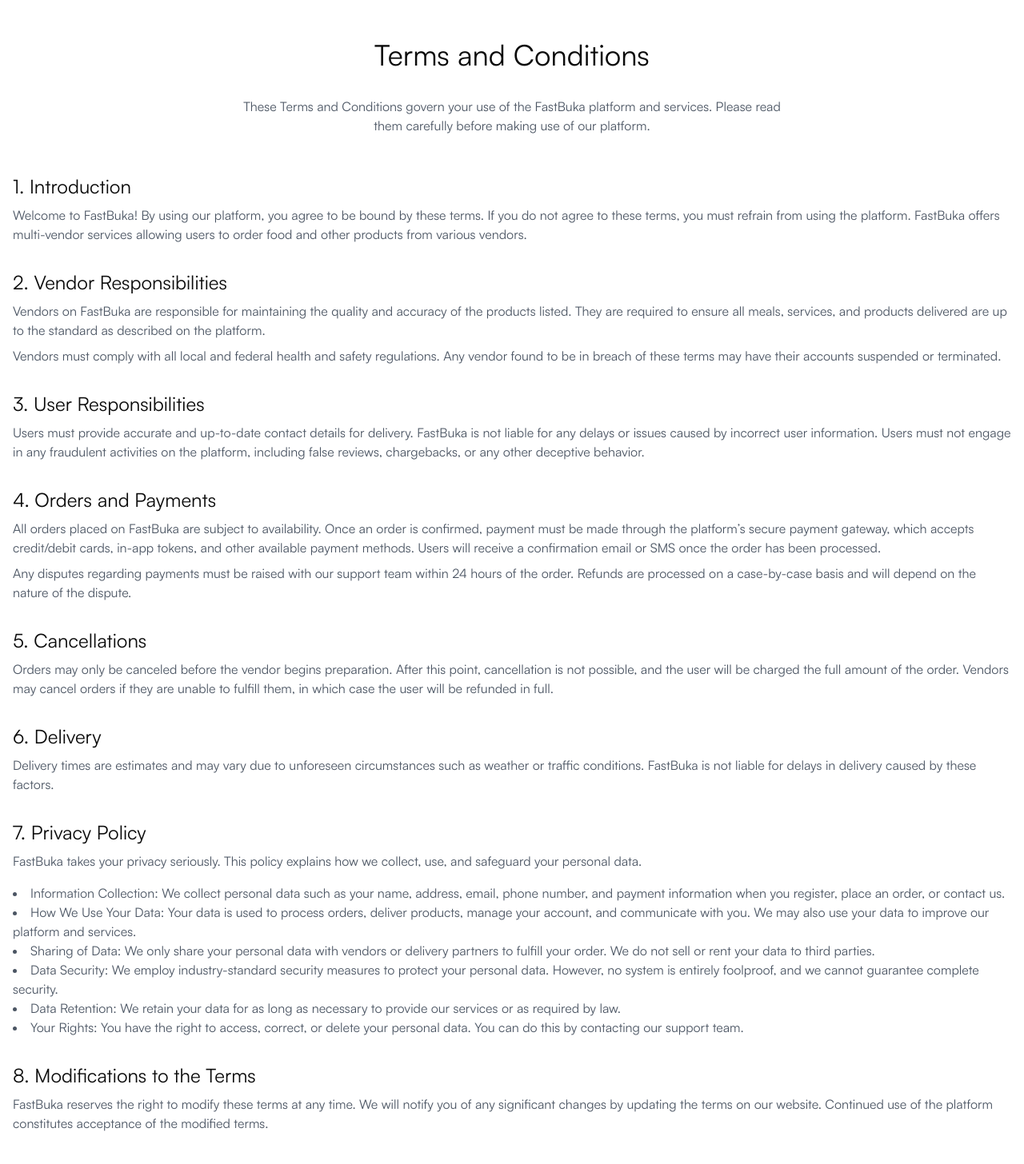
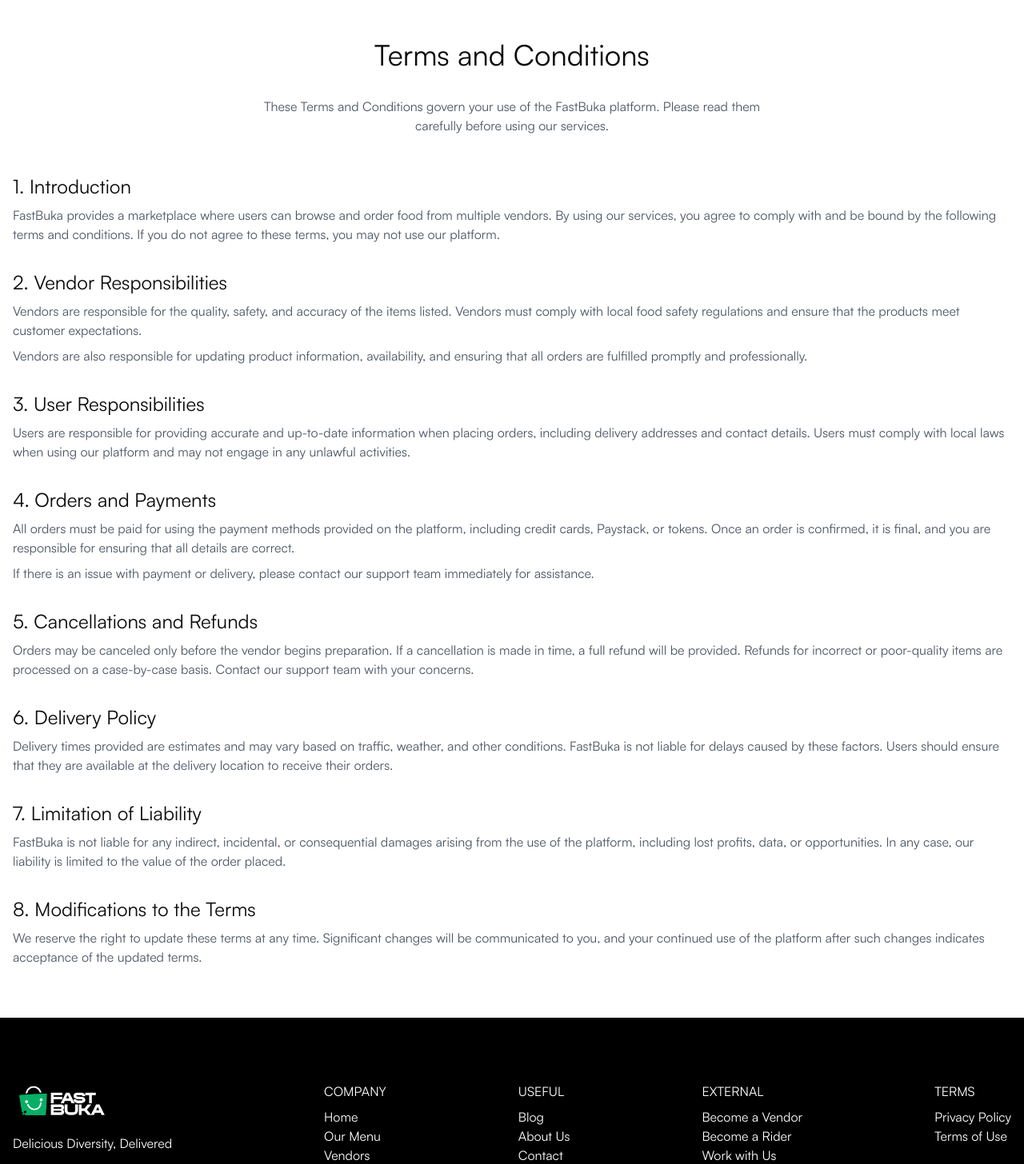
Before and after one commit to fastbuka/www.fastbuka.com, a Next.js app: page /terms in a window 1280 px wide. Shown: the part 360-1816 px from the top of the page at 80% size. Built offline with nearby package versions, Linux system fonts and the light colour scheme.

Commit message:
added terms and privacy pages

```diff
--- a/src/app/auth/register.tsx
+++ b/src/app/auth/register.tsx
@@ -36,7 +36,7 @@
                 />
               </div>
 
-              <button className="w-full bg-green-600 text-white py-3 rounded-lg">Create Account</button>
+              <Button className="w-full bg-green-600 text-white py-3 rounded-lg">Create Account</Button>
             </form>
 
             <p className="text-center text-gray-600 mt-6">
--- a/src/app/partner/page.tsx
+++ b/src/app/partner/page.tsx
@@ -47,7 +47,7 @@
       <section className="bg-green-50 py-16 rounded-lg shadow-lg">
         <h3 className="text-2xl font-bold text-center text-green-600 mb-6">Fill out the form to Partner with Us</h3>
         <p className="text-center text-gray-600 max-w-2xl mx-auto mb-12">
-          We are actively looking for partners in various areas. Please fill out the form below to express your interest, and we will get back to you shortly.
+          We are actively looking for partners in various areas. Please fill out the form below to express your interest, and we'll get back to you shortly.
         </p>
 
         {/* Form */}
--- a/src/app/terms/page.tsx
+++ b/src/app/terms/page.tsx
@@ -6,13 +6,16 @@
   return (
     <div>
       {/* Breadcrumb */}
-      <BreadCrumb items={[{ name: "Home", href: "/" }, { name: "Terms & Privacy", href: "/terms" }]} title="Terms & Privacy" />
+      <BreadCrumb
+        items={[{ name: "Home", href: "/" }, { name: "Terms & Conditions", href: "/terms" }]}
+        title="Terms & Conditions"
+      />
 
       {/* Terms and Conditions Section */}
       <div className="py-16 max-w-7xl mx-auto px-4">
         <h1 className="text-4xl font-bold text-center mb-8">Terms and Conditions</h1>
         <p className="text-center text-gray-600 max-w-2xl mx-auto mb-12">
-          These Terms and Conditions govern your use of the FastBuka platform and services. Please read them carefully before making use of our platform.
+          These Terms and Conditions govern your use of the FastBuka platform. Please read them carefully before using our services.
         </p>
 
         <div className="space-y-8">
@@ -20,7 +23,7 @@
           <section>
             <h2 className="text-2xl font-semibold">1. Introduction</h2>
             <p className="text-gray-600 mt-2">
-              Welcome to FastBuka! By using our platform, you agree to be bound by these terms. If you do not agree to these terms, you must refrain from using the platform. FastBuka offers multi-vendor services allowing users to order food and other products from various vendors.
+              FastBuka provides a marketplace where users can browse and order food from multiple vendors. By using our services, you agree to comply with and be bound by the following terms and conditions. If you do not agree to these terms, you may not use our platform.
             </p>
           </section>
 
@@ -28,10 +31,10 @@
           <section>
             <h2 className="text-2xl font-semibold">2. Vendor Responsibilities</h2>
             <p className="text-gray-600 mt-2">
-              Vendors on FastBuka are responsible for maintaining the quality and accuracy of the products listed. They are required to ensure all meals, services, and products delivered are up to the standard as described on the platform.
+              Vendors are responsible for the quality, safety, and accuracy of the items listed. Vendors must comply with local food safety regulations and ensure that the products meet customer expectations.
             </p>
             <p className="text-gray-600 mt-2">
-              Vendors must comply with all local and federal health and safety regulations. Any vendor found to be in breach of these terms may have their accounts suspended or terminated.
+              Vendors are also responsible for updating product information, availability, and ensuring that all orders are fulfilled promptly and professionally.
             </p>
           </section>
 
@@ -39,7 +42,7 @@
           <section>
             <h2 className="text-2xl font-semibold">3. User Responsibilities</h2>
             <p className="text-gray-600 mt-2">
-              Users must provide accurate and up-to-date contact details for delivery. FastBuka is not liable for any delays or issues caused by incorrect user information. Users must not engage in any fraudulent activities on the platform, including false reviews, chargebacks, or any other deceptive behavior.
+              Users are responsible for providing accurate and up-to-date information when placing orders, including delivery addresses and contact details. Users must comply with local laws when using our platform and may not engage in any unlawful activities.
             </p>
           </section>
 
@@ -47,62 +50,42 @@
           <section>
             <h2 className="text-2xl font-semibold">4. Orders and Payments</h2>
             <p className="text-gray-600 mt-2">
-              All orders placed on FastBuka are subject to availability. Once an order is confirmed, payment must be made through the platform’s secure payment gateway, which accepts credit/debit cards, in-app tokens, and other available payment methods. Users will receive a confirmation email or SMS once the order has been processed.
+              All orders must be paid for using the payment methods provided on the platform, including credit cards, Paystack, or tokens. Once an order is confirmed, it is final, and you are responsible for ensuring that all details are correct.
             </p>
             <p className="text-gray-600 mt-2">
-              Any disputes regarding payments must be raised with our support team within 24 hours of the order. Refunds are processed on a case-by-case basis and will depend on the nature of the dispute.
+              If there is an issue with payment or delivery, please contact our support team immediately for assistance.
             </p>
           </section>
 
-          {/* 5. Cancellations */}
+          {/* 5. Cancellations and Refunds */}
           <section>
-            <h2 className="text-2xl font-semibold">5. Cancellations</h2>
+            <h2 className="text-2xl font-semibold">5. Cancellations and Refunds</h2>
             <p className="text-gray-600 mt-2">
-              Orders may only be canceled before the vendor begins preparation. After this point, cancellation is not possible, and the user will be charged the full amount of the order. Vendors may cancel orders if they are unable to fulfill them, in which case the user will be refunded in full.
+              Orders may be canceled only before the vendor begins preparation. If a cancellation is made in time, a full refund will be provided. Refunds for incorrect or poor-quality items are processed on a case-by-case basis. Contact our support team with your concerns.
             </p>
           </section>
 
-          {/* 6. Delivery */}
+          {/* 6. Delivery Policy */}
           <section>
-            <h2 className="text-2xl font-semibold">6. Delivery</h2>
+            <h2 className="text-2xl font-semibold">6. Delivery Policy</h2>
             <p className="text-gray-600 mt-2">
-              Delivery times are estimates and may vary due to unforeseen circumstances such as weather or traffic conditions. FastBuka is not liable for delays in delivery caused by these factors.
+              Delivery times provided are estimates and may vary based on traffic, weather, and other conditions. FastBuka is not liable for delays caused by these factors. Users should ensure that they are available at the delivery location to receive their orders.
             </p>
           </section>
 
-          {/* 7. Privacy Policy */}
+          {/* 7. Limitation of Liability */}
           <section>
-            <h2 className="text-2xl font-semibold">7. Privacy Policy</h2>
+            <h2 className="text-2xl font-semibold">7. Limitation of Liability</h2>
             <p className="text-gray-600 mt-2">
-              FastBuka takes your privacy seriously. This policy explains how we collect, use, and safeguard your personal data.
+              FastBuka is not liable for any indirect, incidental, or consequential damages arising from the use of the platform, including lost profits, data, or opportunities. In any case, our liability is limited to the value of the order placed.
             </p>
-            <ul className="list-disc list-inside mt-4 text-gray-600">
-              <li>
-                <strong>Information Collection:</strong> We collect personal data such as your name, address, email, phone number, and payment information when you register, place an order, or contact us.
-              </li>
-              <li>
-                <strong>How We Use Your Data:</strong> Your data is used to process orders, deliver products, manage your account, and communicate with you. We may also use your data to improve our platform and services.
-              </li>
-              <li>
-                <strong>Sharing of Data:</strong> We only share your personal data with vendors or delivery partners to fulfill your order. We do not sell or rent your data to third parties.
-              </li>
-              <li>
-                <strong>Data Security:</strong> We employ industry-standard security measures to protect your personal data. However, no system is entirely foolproof, and we cannot guarantee complete security.
-              </li>
-              <li>
-                <strong>Data Retention:</strong> We retain your data for as long as necessary to provide our services or as required by law.
-              </li>
-              <li>
-                <strong>Your Rights:</strong> You have the right to access, correct, or delete your personal data. You can do this by contacting our support team.
-              </li>
-            </ul>
           </section>
 
           {/* 8. Modifications to the Terms */}
           <section>
             <h2 className="text-2xl font-semibold">8. Modifications to the Terms</h2>
             <p className="text-gray-600 mt-2">
-              FastBuka reserves the right to modify these terms at any time. We will notify you of any significant changes by updating the terms on our website. Continued use of the platform constitutes acceptance of the modified terms.
+              We reserve the right to update these terms at any time. Significant changes will be communicated to you, and your continued use of the platform after such changes indicates acceptance of the updated terms.
             </p>
           </section>
         </div>
--- a/src/components/Footer.tsx
+++ b/src/components/Footer.tsx
@@ -74,7 +74,7 @@
           <h4 className="font-semibold">TERMS</h4>
           <ul>
             <li><a href="/privacy" className="hover:underline">Privacy Policy</a></li>
-            <li><a href="/privacy" className="hover:underline">Terms of Use</a></li>
+            <li><a href="/terms" className="hover:underline">Terms of Use</a></li>
           </ul>
         </div>
       </div>
--- a/src/components/TrendingMeals.tsx
+++ b/src/components/TrendingMeals.tsx
@@ -4,14 +4,14 @@
 import { FiClock } from "react-icons/fi"; // For the clock icon
 
 interface TrendingMealsProps {
-  meals: Array<{
-    id: number;
-    name: string;
-    description: string;
-    price: number;
-    time: number;
-    image: string;
-  }>;
+  // meals: Array<{
+  //   id: number;
+  //   name: string;
+  //   description: string;
+  //   price: number;
+  //   time: number;
+  //   image: string;
+  // }>;
   title?: string; // Optional Title
   subtitle?: string; // Optional Subtitle
 }
```
Also changed, not shown: src/app/page.tsx (+2 -12 lines), src/app/privacy/page.tsx (added, +94 -0 lines), src/components/OurMenu.tsx (+1 -15 lines).
